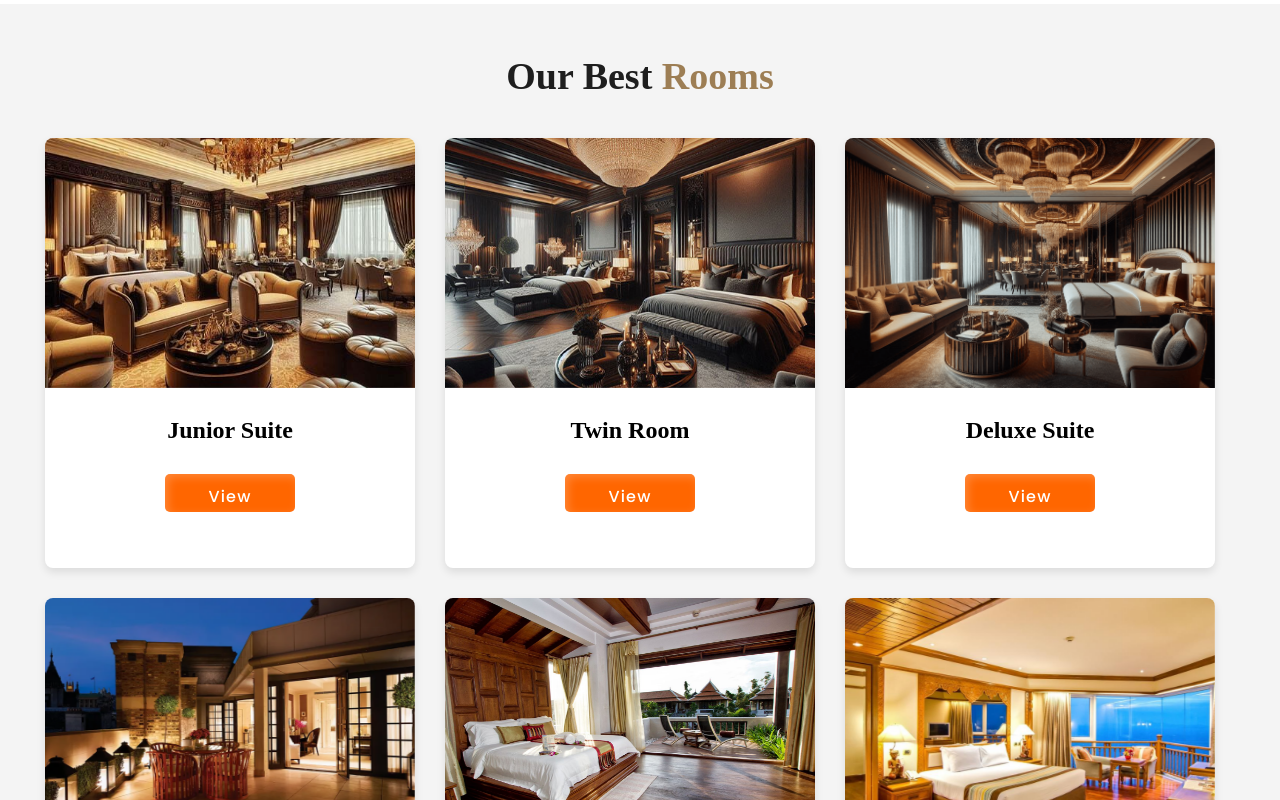
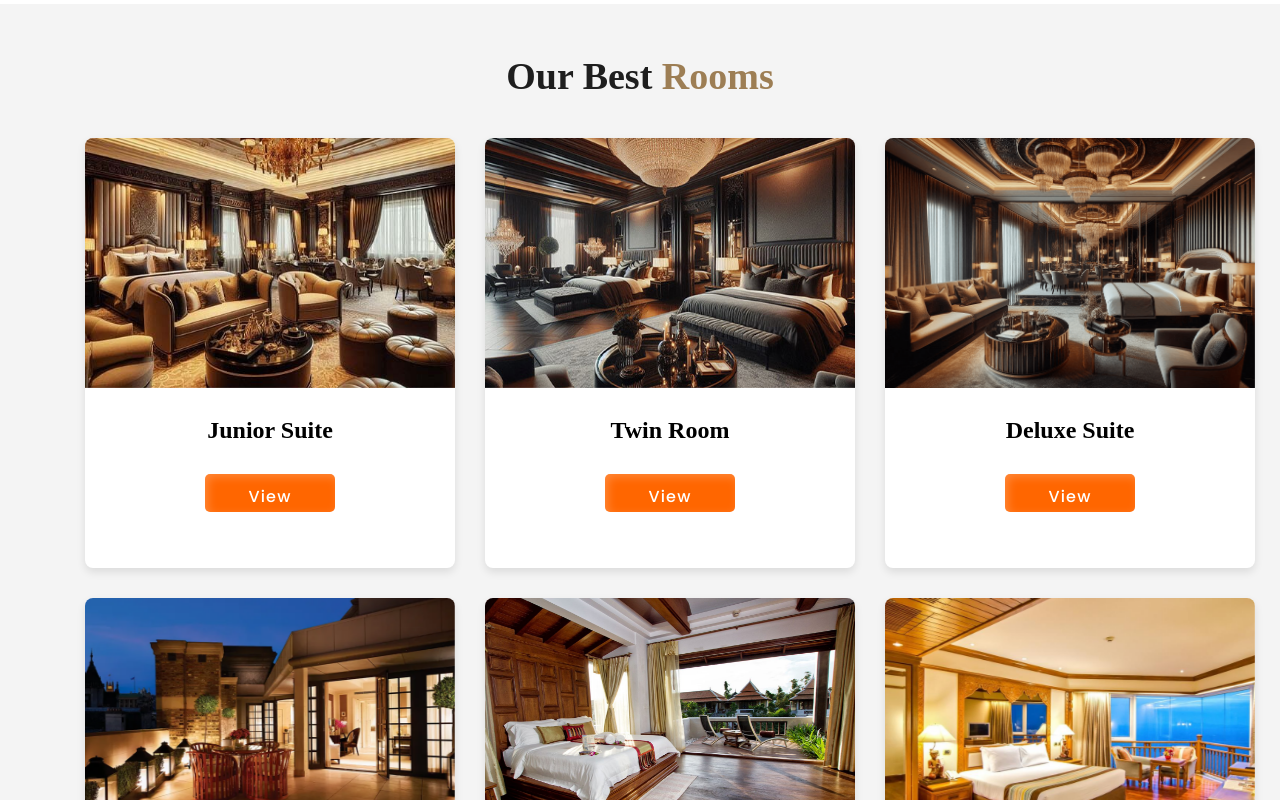
Before and after one commit to anjalivaidya321/Reactproject, a React (Vite) app: page /Rooms in a window 1280 px wide. Shown: the part 1000-1800 px from the top of the page. Built offline with nearby package versions, Linux system fonts and the light colour scheme; a web font is replaced by a local one.

Commit message:
new changes

```diff
--- a/src/components/Pages/roompage/roompage.module.css
+++ b/src/components/Pages/roompage/roompage.module.css
@@ -22,7 +22,7 @@
     grid-template-columns: repeat(3,400px);
     row-gap: 30px;
     justify-items: center;
-    padding-left: 30px;
+    padding-left: 70px;
 }
 
 
```
